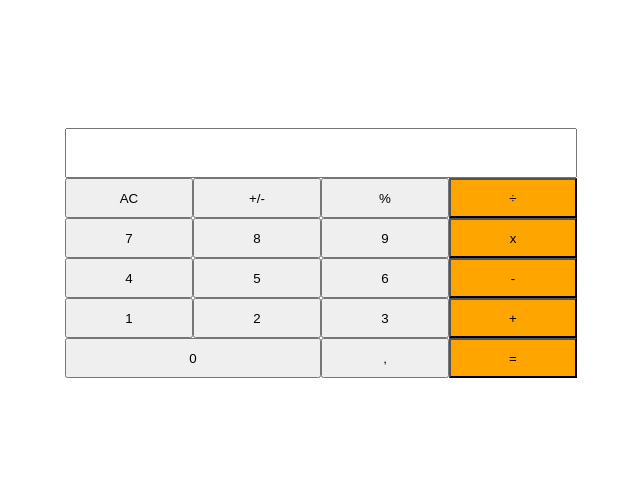
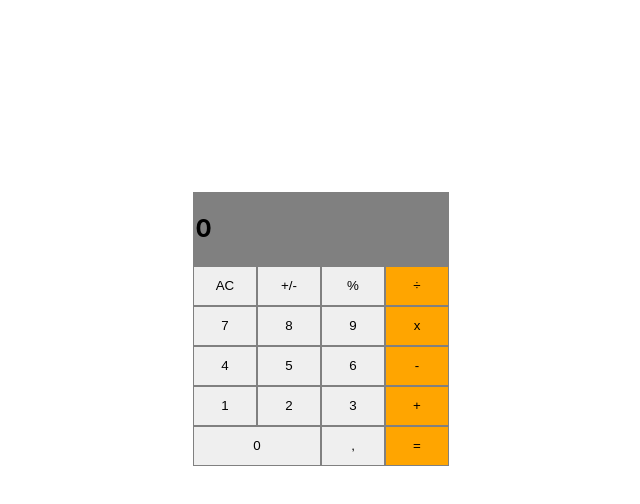
Before and after one commit to PedroH-Neves/math-magic, a React (Create React App) app: page / in a window 1280 px wide. Shown: the top 504 px of the page, without its empty margins (319-959 px from the left). Built offline with nearby package versions, Linux system fonts and the light colour scheme.

Commit message:
change css style

```diff
--- a/package.json
+++ b/package.json
@@ -6,6 +6,7 @@
     "@testing-library/jest-dom": "^5.16.5",
     "@testing-library/react": "^13.4.0",
     "@testing-library/user-event": "^13.5.0",
+    "prop-types": "^15.8.1",
     "react": "^18.2.0",
     "react-dom": "^18.2.0",
     "react-scripts": "5.0.1",
--- a/src/App.css
+++ b/src/App.css
@@ -1,5 +1,5 @@
 #calculator {
-  margin: 10% 30%;
+  margin: 15% 40%;
 }
 
 #calculator-display {
@@ -18,6 +18,15 @@
   grid-column: 1/3;
 }
 
+.display {
+  background-color: gray;
+  padding: 1%;
+}
+
+.button {
+  border: 1px solid gray;
+}
+
 /* GLOBAL */
 .orange {
   background-color: orange;
--- a/src/App.js
+++ b/src/App.js
@@ -1,20 +1,11 @@
-import React, { Component } from 'react';
+import React from 'react';
 import './App.css';
 import Calculator from './components/Calculator';
 
-class App extends Component {
-  constructor(props) {
-    super(props);
-    this.state = {};
-  }
-
-  render() {
-    return (
-      <div>
-        <Calculator />
-      </div>
-    );
-  }
-}
+const App = () => (
+  <div>
+    <Calculator />
+  </div>
+);
 
 export default App;
--- a/src/components/Calculator.js
+++ b/src/components/Calculator.js
@@ -1,4 +1,5 @@
 import React, { Component } from 'react';
+import Display from './Display';
 
 class Calculator extends Component {
   constructor(props) {
@@ -9,9 +10,7 @@ class Calculator extends Component {
   render() {
     return (
       <div id="calculator">
-        <div id="calculator-display">
-          <input id="line0" />
-        </div>
+        <Display />
         <div id="calculator-items">
           <button className="button" type="button">AC</button>
           <button className="button" type="button">+/-</button>
--- /dev/null
+++ b/src/components/Display.js
@@ -0,0 +1,24 @@
+import React from 'react';
+import PropTypes from 'prop-types';
+
+const Display = ({ result, next, operation }) => (
+  <div className="display">
+    <h2 className="display-numbers">
+      {next || operation || result || '0'}
+    </h2>
+  </div>
+);
+
+Display.propTypes = {
+  next: PropTypes.string,
+  operation: PropTypes.string,
+  result: PropTypes.string,
+};
+
+Display.defaultProps = {
+  next: null,
+  operation: null,
+  result: '0',
+};
+
+export default Display;
```
Also changed, not shown: 1 other file (tests, documents, lock files or other folders).
